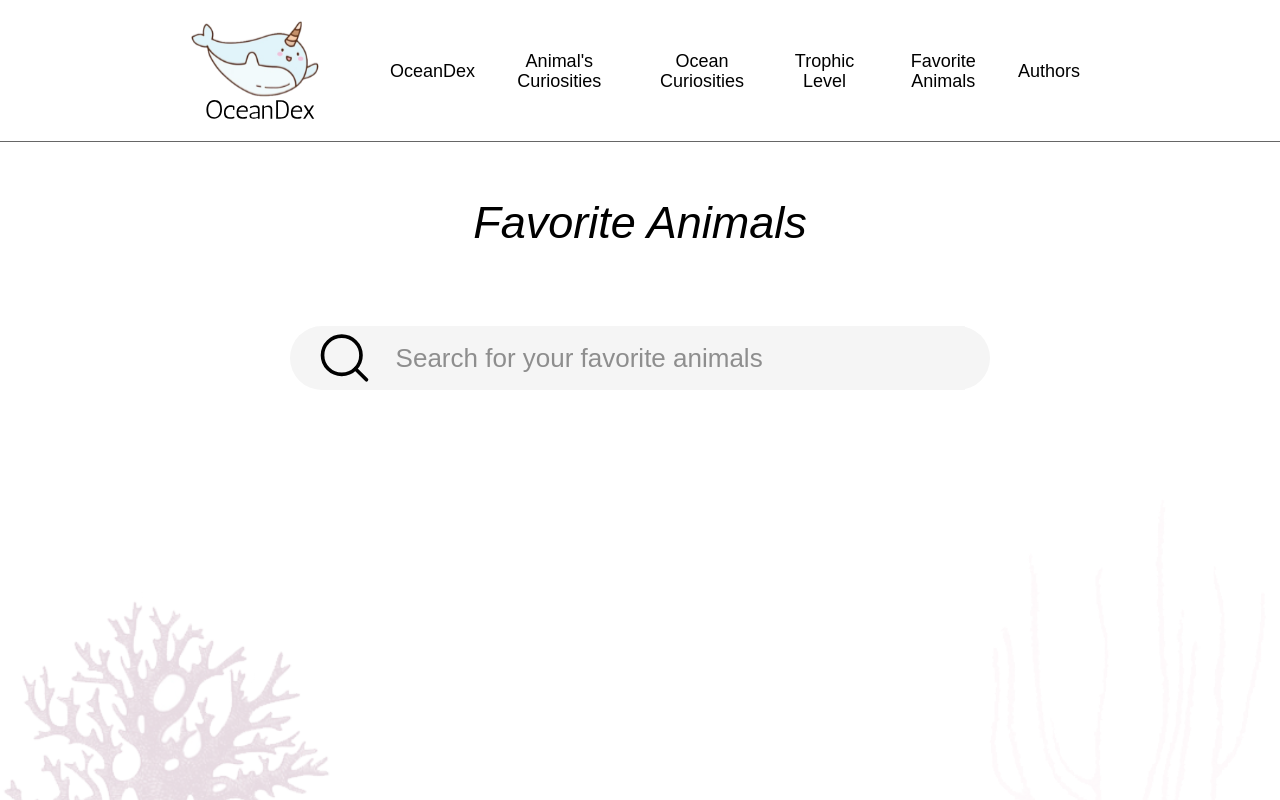
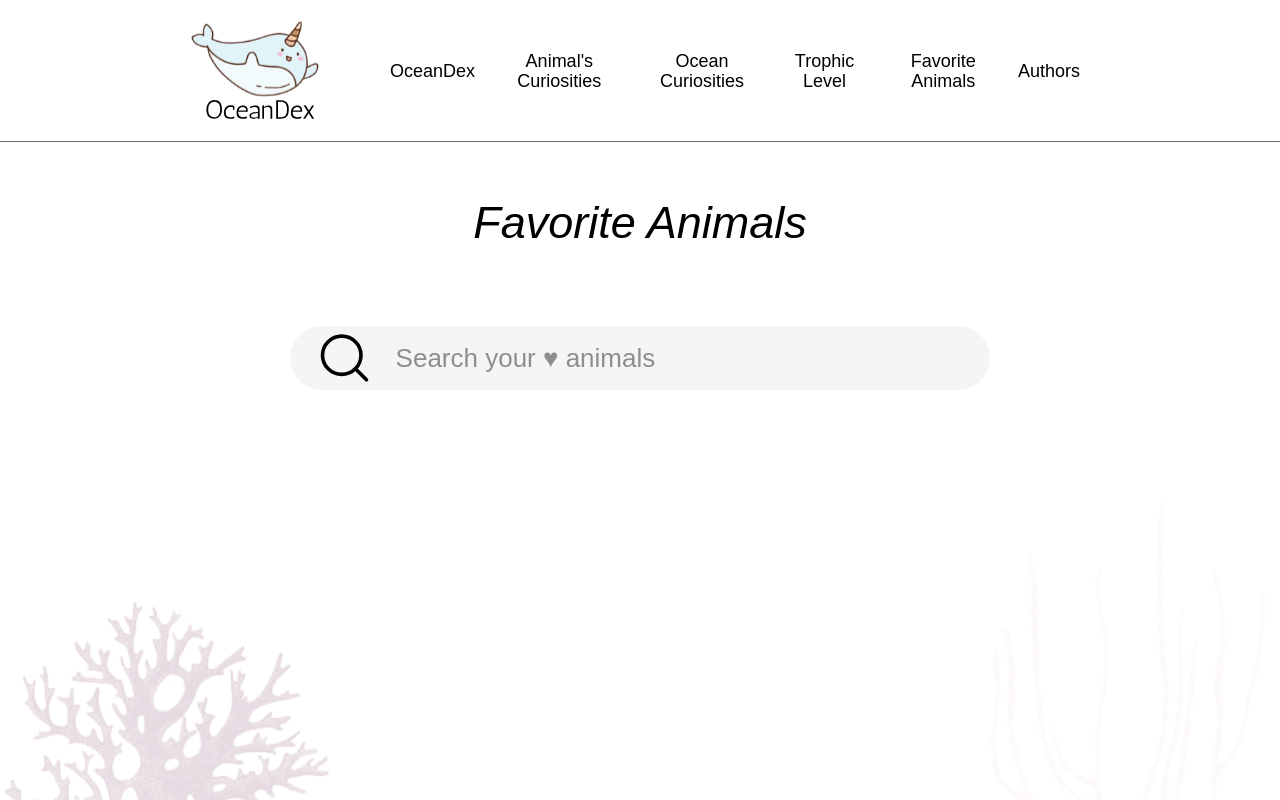
Before and after one commit to xossiane/javascript-oceandex, a Next.js app: page /favorite-animals in a window 1280 px wide. Shown: the top 800 px of the page. Built offline with nearby package versions, Linux system fonts and the light colour scheme; a web font is replaced by a local one.

Commit message:
Fix: adjustments pos merge

```diff
--- a/components/molecules/DietContent/index.jsx
+++ b/components/molecules/DietContent/index.jsx
@@ -34,7 +34,7 @@ export default function Diet({ data }) {
                 loading="lazy"
               ></img>
             </span>
-            <hr className={styles[`diet__hr`]}></hr>
+            <hr key={element.name + "hr"} className={styles[`diet__hr`]}></hr>
           </>
         ))}
       </section>
--- a/components/molecules/FilterCard/index.jsx
+++ b/components/molecules/FilterCard/index.jsx
@@ -2,7 +2,6 @@ import Text from "@atoms/Text";
 import AnimalsCard from "@molecules/AnimalsCard";
 import useFecthInput from "../../../store/useFetchInput";
 
-//console.log(animal);
 function FilterCard({ animals }) {
   const search = useFecthInput((state) => state.search);
   const filteredAnimals = animals.filter(
@@ -15,8 +14,6 @@ function FilterCard({ animals }) {
         .includes(search.toLowerCase()) ||
       item.classification.phylum.toLowerCase().includes(search.toLowerCase())
   );
-
-
 
   if (filteredAnimals.length === 0 && search !== "") {
     return <Text weight="bold">No results Found</Text>;
--- a/layout/index.jsx
+++ b/layout/index.jsx
@@ -7,7 +7,6 @@ import { useRouter } from "next/router";
 
 export default function Layout({ children }) {
   const router = useRouter();
-  console.log(router);
   return (
     <>
       <SkipLink />
--- a/pages/Oceandex/index.jsx
+++ b/pages/Oceandex/index.jsx
@@ -23,8 +23,6 @@ export default function OceanDexPage() {
     }
     fetchAnimals();
   }, []);
-
-  console.log(animals);
 
   const handleSubmit = (e) => {
     e.preventDefault();
--- a/pages/favorite-animals/index.jsx
+++ b/pages/favorite-animals/index.jsx
@@ -22,8 +22,6 @@ export default function FavoriteAnimalsPage() {
       setLoading(true);
       let length = search.length;
       let newArray = animal.filter((e) => {
-        console.log(search);
-        console.log(e.name.substring(0, [length]));
         const searchLower = search.substring(0, [length]).toLowerCase();
         return (
           searchLower === e.name.substring(0, [length]).toLowerCase() ||
@@ -92,7 +90,7 @@ export default function FavoriteAnimalsPage() {
             value={search}
             onChange={(e) => setSearch(e.target.value)}
             page="FavoriteAnimals"
-            placeholder="Search for your favorite animals"
+            placeholder="Search your ♥ animals"
             aria-label="Search for your favorite animals"
           />
         </div>
--- a/pages/ocean-curiosities/[ocean]/index.jsx
+++ b/pages/ocean-curiosities/[ocean]/index.jsx
@@ -8,7 +8,6 @@ import useContentful from "hooks/useContentful";
 import Arrow from "@atoms/Arrow";
 
 function OceanCuriosities({ oceanCuriosities, oceanName }) {
-  console.log(oceanCuriosities);
   const [curiositiesID, setcuriositiesID] = useState(0);
   const [allOceanCuriosities, setallOceanCuriosities] = useState([]);
 
@@ -19,7 +18,6 @@ function OceanCuriosities({ oceanCuriosities, oceanName }) {
       setcuriositiesID((previous) => {
         return previous + 1;
       });
-      console.log(curiositiesID);
     } else {
       setcuriositiesID(0);
     }
@@ -30,7 +28,6 @@ function OceanCuriosities({ oceanCuriosities, oceanName }) {
       setcuriositiesID((previous) => {
         return previous - 1;
       });
-      console.log(curiositiesID);
     } else {
       setcuriositiesID(oceanListLength);
     }
```
Also changed, not shown: pages/Oceandex/[about]/index.jsx (renamed from pages/Oceandex/[about].jsx, +4 -9 lines), pages/Oceandex/[about]/styles.module.scss (renamed from pages/Oceandex/aboutstyles.module.scss).
